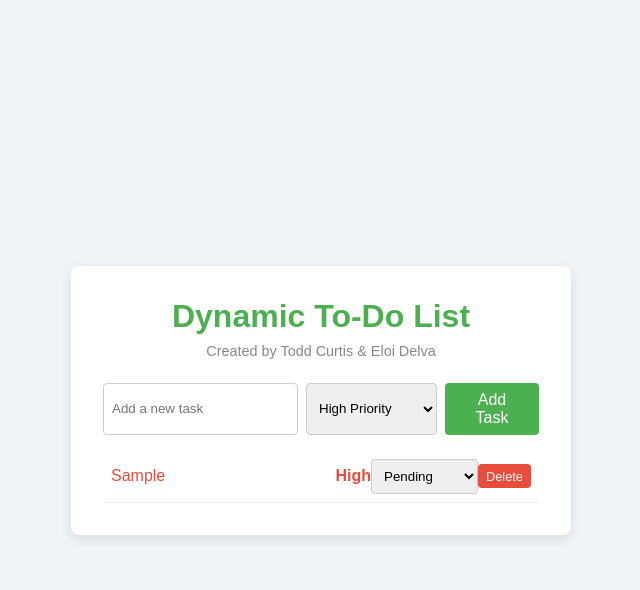
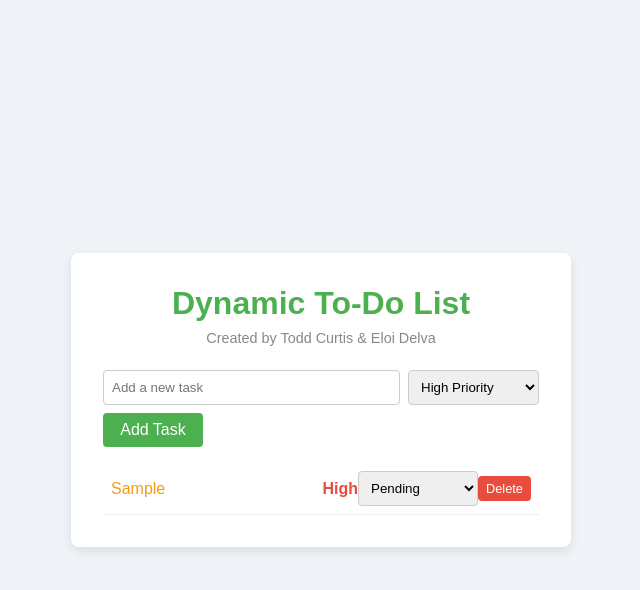
Before and after one commit to Edelva01/DynamicTodo, a plain HTML site: page index.html in a window 1280 px wide. Both pictures are taken after typing "Sample" into the empty fields and a click on the button "Add Task". Shown: the whole page, without its empty margins (319-959 px from the left). Drawn offline with Linux system fonts and the light colour scheme.

Commit message:
screen friendly

```diff
--- a/index.html
+++ b/index.html
@@ -21,6 +21,7 @@
             min-height: 100vh;
             background-color: #f0f4f8;
             color: #333;
+            padding: 1rem;
         }
 
         /* To-Do List Container */
@@ -50,8 +51,10 @@
         /* Input and Priority */
         .input-group {
             display: flex;
+            flex-direction: row;
             gap: 0.5rem;
             margin-bottom: 1rem;
+            flex-wrap: wrap;
         }
 
         input[type="text"] {
@@ -65,6 +68,7 @@
             padding: 0.5rem;
             border: 1px solid #ccc;
             border-radius: 4px;
+            min-width: 120px;
         }
 
         button.add-btn {
@@ -76,6 +80,7 @@
             cursor: pointer;
             font-size: 1rem;
             transition: background-color 0.3s ease;
+            min-width: 100px;
         }
 
         button.add-btn:hover {
@@ -97,6 +102,7 @@
             padding: 0.5rem;
             border-bottom: 1px solid #eee;
             font-size: 1rem;
+            flex-wrap: wrap;
         }
 
         .task-text {
@@ -137,6 +143,22 @@
         .completed { text-decoration: line-through; color: #999; }
         .in-progress { color: #2980b9; }
         .pending { color: #f39c12; }
+
+        /* Responsive Styles */
+        @media (max-width: 600px) {
+            .input-group {
+                flex-direction: column;
+            }
+
+            li {
+                flex-direction: column;
+                align-items: flex-start;
+            }
+
+            .status-btns select, .delete-btn {
+                margin-top: 0.5rem;
+            }
+        }
     </style>
 </head>
 <body>
@@ -159,6 +181,12 @@
     </div>
 
     <script>
+        // Load tasks from local storage when the page loads
+        window.onload = function() {
+            loadTasks();
+        };
+
+        // Add a task
         function addTask() {
             const taskInput = document.getElementById('taskInput');
             const prioritySelect = document.getElementById('prioritySelect');
@@ -170,36 +198,67 @@
                 return;
             }
 
-            // Create a new list item (task)
+            const task = {
+                text: taskText,
+                priority: priority,
+                status: 'pending'
+            };
+
+            // Add task to the DOM
+            addTaskToDOM(task);
+            // Save task to local storage
+            saveTask(task);
+
+            // Clear the input field
+            taskInput.value = '';
+        }
+
+        // Save task to local storage
+        function saveTask(task) {
+            const tasks = JSON.parse(localStorage.getItem('tasks')) || [];
+            tasks.push(task);
+            localStorage.setItem('tasks', JSON.stringify(tasks));
+        }
+
+        // Load tasks from local storage and add them to the DOM
+        function loadTasks() {
+            const tasks = JSON.parse(localStorage.getItem('tasks')) || [];
+            tasks.forEach(task => addTaskToDOM(task));
+        }
+
+        // Add task to the DOM
+        function addTaskToDOM(task) {
             const li = document.createElement('li');
 
             // Task text with priority
             const taskSpan = document.createElement('span');
-            taskSpan.className = `task-text priority-${priority}`;
-            taskSpan.innerText = taskText;
+            taskSpan.className = `task-text priority-${task.priority} ${task.status}`;
+            taskSpan.innerText = task.text;
 
             // Priority Label
             const priorityLabel = document.createElement('span');
-            priorityLabel.className = `priority priority-${priority}`;
-            priorityLabel.innerText = priority.charAt(0).toUpperCase() + priority.slice(1);
+            priorityLabel.className = `priority priority-${task.priority}`;
+            priorityLabel.innerText = task.priority.charAt(0).toUpperCase() + task.priority.slice(1);
 
             // Status dropdown
             const statusSelect = document.createElement('select');
-            statusSelect.className = 'status-btns';
             const statuses = ['Pending', 'In Progress', 'Complete'];
             statuses.forEach(status => {
                 const option = document.createElement('option');
                 option.value = status.toLowerCase();
                 option.innerText = status;
+                if (status.toLowerCase() === task.status) {
+                    option.selected = true;
+                }
                 statusSelect.appendChild(option);
             });
-            statusSelect.onchange = () => updateStatus(taskSpan, statusSelect.value);
+            statusSelect.onchange = () => updateStatus(task, taskSpan, statusSelect.value);
 
             // Delete button
             const deleteBtn = document.createElement('button');
             deleteBtn.className = 'delete-btn';
             deleteBtn.innerText = 'Delete';
-            deleteBtn.onclick = () => li.remove();
+            deleteBtn.onclick = () => deleteTask(task, li);
 
             // Append elements to the list item
             li.appendChild(taskSpan);
@@ -209,15 +268,32 @@
 
             // Append list item to the task list
             document.getElementById('taskList').appendChild(li);
-
-            // Clear the input field
-            taskInput.value = '';
         }
 
-        // Function to update the status of the task
-        function updateStatus(taskElement, status) {
+        // Update task status and save to local storage
+        function updateStatus(task, taskElement, status) {
             taskElement.classList.remove('completed', 'in-progress', 'pending');
             taskElement.classList.add(status);
+
+            // Update task in local storage
+            const tasks = JSON.parse(localStorage.getItem('tasks')) || [];
+            const updatedTasks = tasks.map(t => {
+                if (t.text === task.text) {
+                    t.status = status;
+                }
+                return t;
+            });
+            localStorage.setItem('tasks', JSON.stringify(updatedTasks));
+        }
+
+        // Delete task from the DOM and local storage
+        function deleteTask(task, taskElement) {
+            taskElement.remove();
+
+            // Remove task from local storage
+            const tasks = JSON.parse(localStorage.getItem('tasks')) || [];
+            const updatedTasks = tasks.filter(t => t.text !== task.text);
+            localStorage.setItem('tasks', JSON.stringify(updatedTasks));
         }
     </script>
 
```
